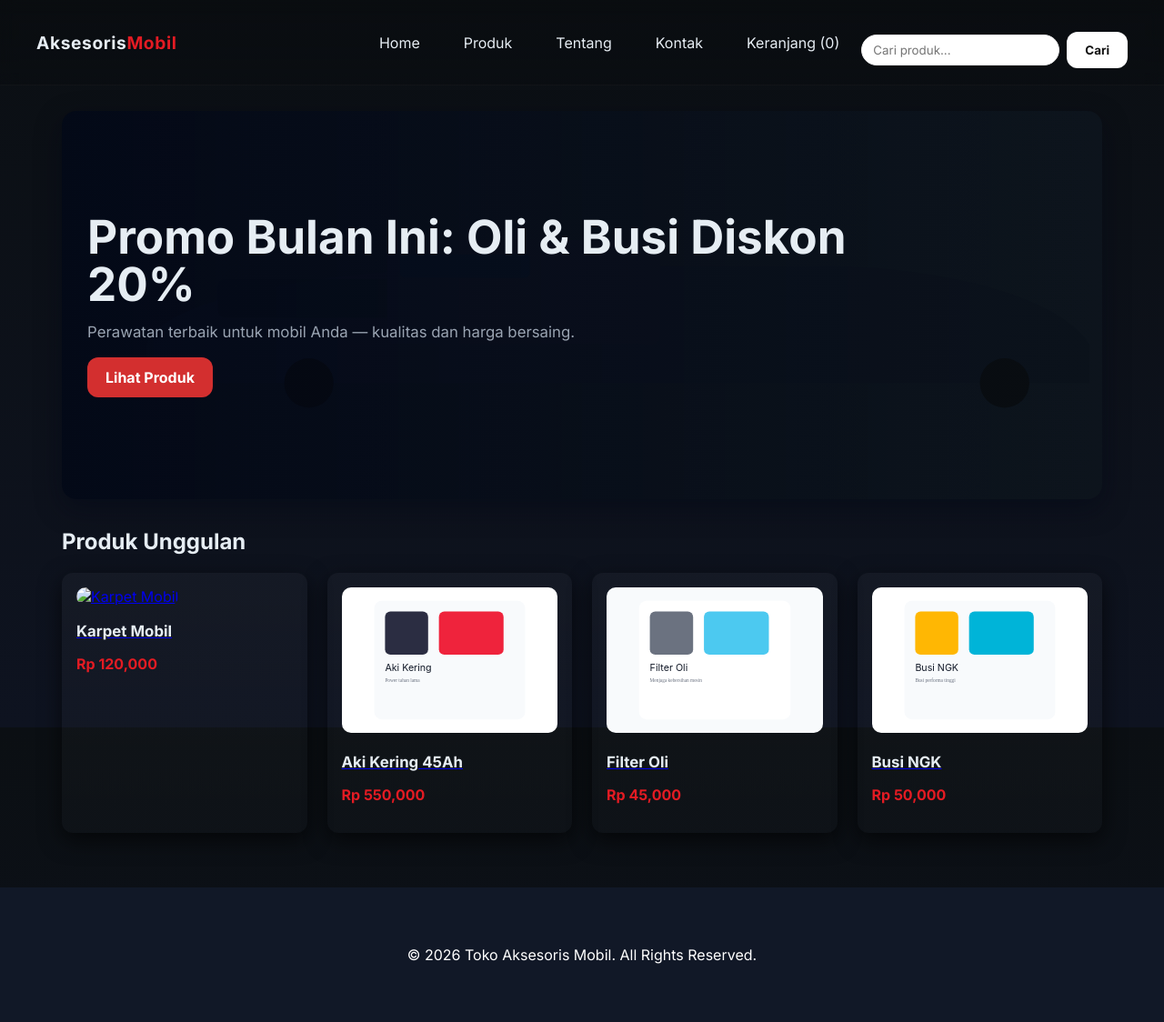
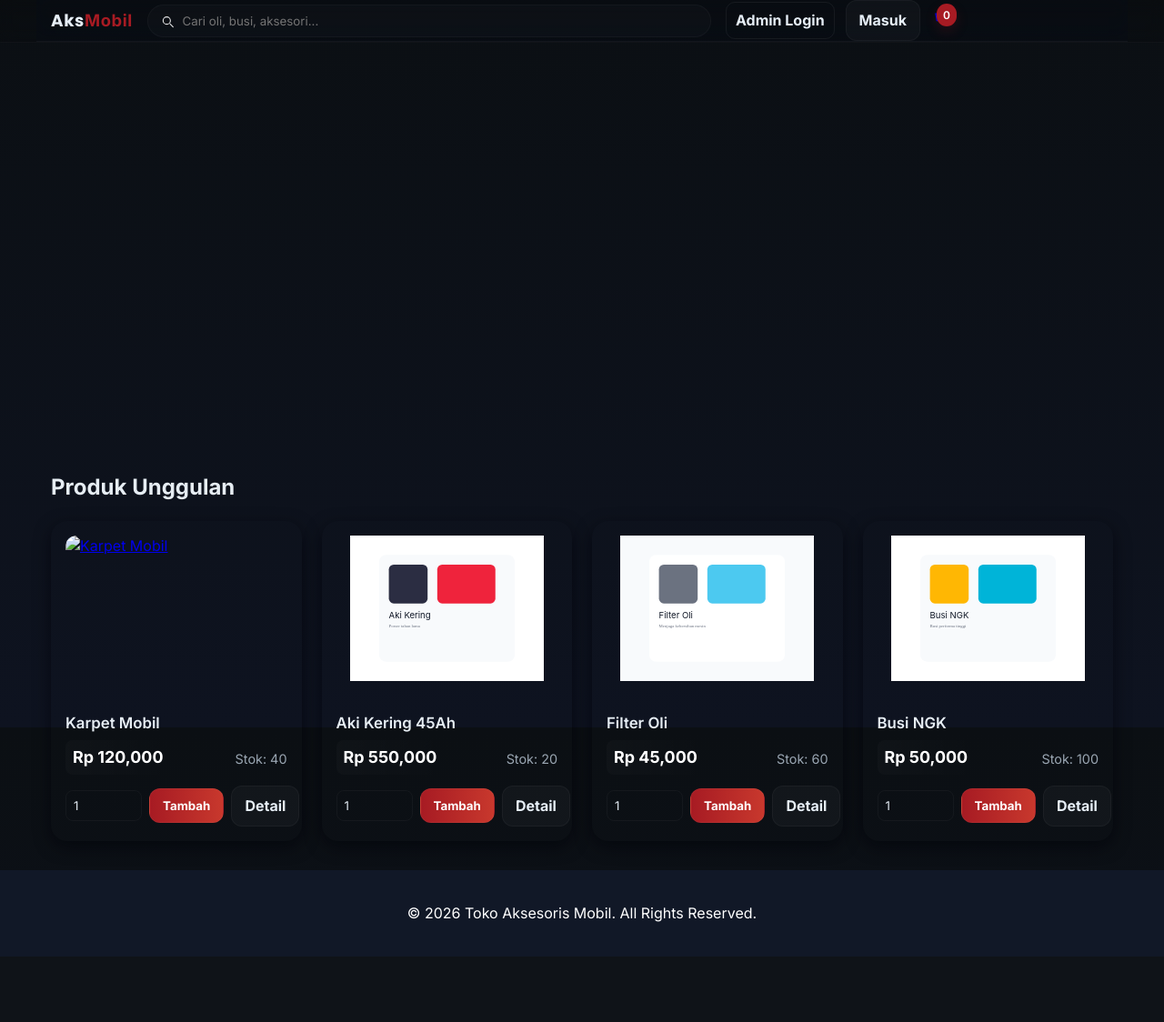
Before and after one commit to slametryujin/aksesoris_mobil3, a PHP site: page /aksesoris_mobil2/home.php in a window 1280 px wide. Shown: the whole page at 91% size. After the commit the page ends 1052 px from the top, so only its background shows below. Run offline with PHP 8.4, Linux system fonts and the light colour scheme; data comes from the database, SQL or seed files in the repository.

Commit message:
revisi lagiii

```diff
--- /dev/null
+++ b/assets/css/premium-theme.css
@@ -0,0 +1,244 @@
+/* Premium Dark Theme - premium-theme.css
+   - Dark navy -> black gradient
+   - Muted elegant red accent
+   - Glassmorphism, subtle glow, shadows, tokens
+*/
+@import url('https://fonts.googleapis.com/css2?family=Inter:wght@300;400;600;700&family=Poppins:wght@600;700&display=swap');
+
+:root{
+  /* Colors */
+  --bg-900: #02040a; /* near-black */
+  --bg-800: #071428; /* dark-navy */
+  --bg-gradient: linear-gradient(180deg,var(--bg-800) 0%, var(--bg-900) 100%);
+
+  --surface-100: rgba(255,255,255,0.02);
+  --surface-200: rgba(255,255,255,0.03);
+  --glass-border: rgba(255,255,255,0.04);
+
+  --accent: #A71B23; /* elegant deep red */
+  --accent-weak: rgba(167,27,35,0.12);
+  --muted: #9aa6b2;
+  --text: #e6eef6;
+  --muted-2: #a7b3bf;
+
+  /* Tokens */
+  --radius-sm: 8px;
+  --radius-md: 16px;
+  --radius-lg: 24px;
+  --shadow-soft: 0 6px 18px rgba(2,4,10,0.6);
+  --shadow-elev: 0 12px 36px rgba(2,4,10,0.7);
+  --transition: 300ms cubic-bezier(.2,.9,.3,1);
+}
+
+/* Base */
+html,body{height:100%;}
+body{
+  font-family: Inter, system-ui, -apple-system, 'Segoe UI', Roboto, 'Helvetica Neue', Arial;
+  color:var(--text);
+  background:var(--bg-gradient);
+  -webkit-font-smoothing:antialiased;
+  -moz-osx-font-smoothing:grayscale;
+  line-height:1.45;
+}
+*{box-sizing:border-box}
+
+/* Glass navbar */
+.navbar{
+  position:sticky;top:0;z-index:50;
+  background: rgba(10,16,26,0.36);
+  backdrop-filter: blur(8px) saturate(120%);
+  border-bottom: 1px solid var(--glass-border);
+  padding:14px 20px; display:flex;align-items:center;gap:16px;
+}
+.navbar .brand{display:flex;align-items:center;gap:12px}
+.navbar .logo{font-family:Poppins, Inter; font-weight:700; color:var(--text); font-size:1.15rem}
+.navbar .logo .accent{color:var(--accent)}
+
+.navbar .search{
+  flex:1; max-width:620px; display:flex; align-items:center; background:rgba(255,255,255,0.02); border-radius:999px; padding:8px 12px; border:1px solid rgba(255,255,255,0.03);
+}
+.navbar .search input{background:transparent;border:0;color:var(--text);outline:none;padding-left:8px;width:100%}
+.navbar .icon{opacity:0.9}
+
+.navbar .cart{position:relative}
+.cart-badge{position:absolute;right:-8px;top:-6px;background:var(--accent);color:#fff;border-radius:999px;padding:4px 7px;font-size:12px;font-weight:600;box-shadow:0 6px 14px rgba(167,27,35,0.18)}
+
+.navbar.scrolled{box-shadow:0 8px 30px rgba(2,4,10,0.6);border-bottom-color:rgba(255,255,255,0.03)}
+
+/* Hero */
+.hero{
+  padding:56px 20px; border-radius:var(--radius-lg); margin:22px auto; max-width:1200px;
+  background: linear-gradient(180deg, rgba(255,255,255,0.02), rgba(255,255,255,0.01));
+  box-shadow: var(--shadow-soft);
+  display:grid;grid-template-columns:1fr 420px;gap:28px;align-items:center;
+}
+.hero .eyebrow{color:var(--muted);font-size:0.9rem;margin-bottom:8px;letter-spacing:1px}
+.hero h1{font-family:Poppins; font-weight:700; font-size:2.6rem; margin:0 0 12px; line-height:1.02}
+.hero p{color:var(--muted-2); margin:0 0 18px;max-width:40ch}
+.hero .hero-actions{display:flex;align-items:center;gap:12px}
+.hero .cta{display:inline-flex;align-items:center;gap:12px;padding:14px 20px;border-radius:12px;background:linear-gradient(90deg,var(--accent), #C8382D);color:#fff;font-weight:700;box-shadow:0 12px 28px rgba(167,27,35,0.12);transition:transform var(--transition), box-shadow var(--transition)}
+.hero .cta:after{content:'';display:block;height:3px;background:rgba(255,255,255,0.08);border-radius:3px;margin-top:8px;transform-origin:left;transform:scaleX(0);transition:transform var(--transition)}
+.hero .cta:hover{transform:translateY(-6px);box-shadow:0 26px 50px rgba(167,27,35,0.16)}
+.hero .cta:hover:after{transform:scaleX(1)}
+.hero-visual{background:linear-gradient(180deg, rgba(255,255,255,0.02), transparent);border-radius:14px;padding:8px;display:flex;align-items:center;justify-content:center;min-height:220px;overflow:hidden}
+.hero-visual .car{max-width:100%;height:auto;transform:translateY(var(--parallax,0px));transition:transform 450ms cubic-bezier(.2,.9,.3,1);filter:drop-shadow(0 20px 40px rgba(0,0,0,0.6)) saturate(120%) contrast(105%)}
+@media(min-width:900px){ .hero h1{font-size:3.6rem} .hero{grid-template-columns:1fr 520px} }
+
+/* Product detail */
+.product-detail{display:grid;grid-template-columns:520px 1fr;gap:28px;align-items:start;margin:28px 0}
+.product-detail .badge-wrap{position:relative}
+.product-detail img{width:100%;border-radius:14px;box-shadow:var(--shadow-soft)}
+.product-detail .prod-info{padding:8px 0}
+.product-detail .prod-info h2{font-family:Poppins;margin-top:0}
+.product-detail .prod-info .price{font-size:1.6rem;font-weight:800}
+.product-detail form{margin-top:12px;display:flex;gap:12px;align-items:center}
+.product-detail input[type="number"]{width:96px;padding:10px;border-radius:10px;border:1px solid rgba(255,255,255,0.04);background:transparent;color:var(--text)}
+
+@media(max-width:900px){
+  .product-detail{grid-template-columns:1fr;}
+}
+
+@media (prefers-reduced-motion: reduce){
+  .hero-visual .car, .hero .cta{transition:none !important}
+}
+
+.hero-visual{background:linear-gradient(180deg, rgba(255,255,255,0.02), transparent);border-radius:14px;padding:18px;display:flex;align-items:center;justify-content:center;min-height:200px;}
+.hero-visual img{max-width:100%;filter:blur(6px) saturate(110%);opacity:0.95}
+
+/* Product cards */
+.products-grid{display:grid;grid-template-columns:repeat(auto-fit,minmax(220px,1fr));gap:18px;margin:22px 0}
+.card{position:relative;background:var(--surface-100);background-image:none;border-radius:18px;padding:14px;transition:transform var(--transition), box-shadow var(--transition);box-shadow:var(--shadow-soft);overflow:hidden} /* removed gradient to avoid seam */
+.card, .card .img-wrap{background:transparent}
+.card:hover{transform:translateY(-10px);box-shadow:0 20px 46px rgba(2,4,10,0.7)}
+.card .img-wrap{border-radius:12px;overflow:hidden;background:transparent;position:relative;padding:0}
+.card .img-wrap img{width:100%;height:160px;object-fit:contain;display:block}
+.card .title{font-weight:600;margin:10px 0 6px}
+.card .price{font-weight:800;color:#fff;font-size:1.12rem;background:linear-gradient(90deg,rgba(255,255,255,0.02),transparent);padding:6px 8px;border-radius:8px;display:inline-block}
+.card .meta{color:var(--muted);font-size:0.9rem;margin-top:6px}
+
+/* card layout: use flex column and footer for actions */
+.card{display:flex;flex-direction:column;min-height:340px;padding:16px;gap:12px}
+.card .content{flex:1}
+.card .img-wrap{border-radius:12px;overflow:hidden;background:transparent;position:relative;padding:0}
+.card .img-wrap img{width:100%;height:160px;object-fit:contain;display:block}
+.card .title{font-weight:600;margin:10px 0 6px}
+.card .price{font-weight:800;color:#fff;font-size:1.12rem;background:linear-gradient(90deg,rgba(255,255,255,0.02),transparent);padding:6px 8px;border-radius:8px;display:inline-block}
+.card .meta{color:var(--muted);font-size:0.9rem;margin-top:6px}
+
+.card .card-footer{display:flex;gap:8px;align-items:center;margin-top:auto}
+.card .card-footer .qty-input{width:84px;padding:8px;border-radius:8px;border:1px solid rgba(255,255,255,0.04);background:transparent;color:var(--text)}
+.card .card-footer .btn{flex:1}
+
+/* ensure visible badge placement */
+.card .img-wrap .badge{position:absolute;left:12px;top:12px;z-index:2}
+
+@media(max-width:720px){
+  .card{padding-bottom:18px}
+  .card .img-wrap img{height:140px}
+  .card .card-footer{flex-direction:column;gap:10px}
+  .card .card-footer .btn{padding:12px 14px;border-radius:12px;width:100%;display:block}
+  .card .card-footer .qty-input{width:100%}
+  .card .price{margin-bottom:10px}
+  .products-grid{grid-template-columns:repeat(2,minmax(0,1fr));gap:12px}
+}
+/* Badges */
+.badge{display:inline-block;padding:6px 9px;border-radius:999px;font-weight:700;font-size:12px}
+.badge.promo{background:linear-gradient(90deg,var(--accent), #d24b4b);color:#fff;box-shadow:0 8px 30px var(--accent-weak)}
+.badge.low{background:linear-gradient(90deg,#ffb86b,#ffd389);color:#111}
+.badge.out{background:#2f3841;color:#fff}
+
+/* small subtle glow */
+.card[data-glow]:hover{box-shadow:0 28px 64px rgba(167,27,35,0.08)}
+
+@media(max-width:720px){
+  .card{padding-bottom:18px}
+  .card .img-wrap img{height:140px}
+  .card .actions-overlay{position:static;opacity:1;transform:none;margin-top:14px;flex-direction:column;gap:10px;width:100%;display:flex}
+  .card .actions-overlay .btn{padding:12px 14px;border-radius:12px;width:100%;display:block}
+  .card .price{margin-bottom:10px}
+  .products-grid{grid-template-columns:repeat(2,minmax(0,1fr));gap:12px}
+  .hero{padding:28px 16px}
+  .hero h1{font-size:1.6rem}
+  .navbar .search{max-width:none}
+  .mobile-nav{top:64px}
+  .product-detail{display:block}
+  .product-detail img{width:100%;height:auto;border-radius:12px;margin-bottom:12px}
+  .product-detail .prod-info{padding:0}
+  .grid{display:grid;grid-template-columns:repeat(2,minmax(0,1fr));gap:12px}
+}
+
+@media(max-width:420px){
+  .products-grid{grid-template-columns:1fr}
+  .grid{grid-template-columns:1fr}
+  .card .img-wrap img{height:120px}
+  .card .actions-overlay .btn{width:100%}
+}
+
+
+/* Badges */
+.badge{display:inline-block;padding:6px 9px;border-radius:999px;font-weight:700;font-size:12px}
+.badge.promo{background:linear-gradient(90deg,var(--accent), #d24b4b);color:#fff;box-shadow:0 6px 20px var(--accent-weak)}
+.badge.sold{background:#2f3841;color:#fff}
+.badge.best{background:linear-gradient(90deg,#ffb86b,#ffd389);color:#111}
+
+/* Buttons */
+.btn{display:inline-flex;align-items:center;gap:8px;padding:10px 14px;border-radius:12px;background:var(--surface-200);border:1px solid rgba(255,255,255,0.04);color:var(--text);transition:transform var(--transition), background var(--transition);}
+.btn-primary{background:linear-gradient(90deg,var(--accent), #C8382D);color:#fff}
+.btn:hover{transform:translateY(-4px);box-shadow:0 12px 28px rgba(2,4,10,0.48)}
+.btn:active{transform:translateY(-1px) scale(.995)}
+.btn:focus{outline:2px solid rgba(167,27,35,0.16);outline-offset:3px}
+
+/* Admin button */
+.btn.admin{background:transparent;border:1px solid rgba(255,255,255,0.06);padding:8px 10px;border-radius:10px;font-weight:700}
+.btn.admin:hover{border-color:var(--accent);box-shadow:0 10px 30px rgba(167,27,35,0.06);transform:translateY(-3px)}
+
+/* Price emphasis */
+.card .price{font-weight:800;color:#fff;font-size:1.12rem;background:linear-gradient(90deg,rgba(255,255,255,0.02),transparent);padding:6px 8px;border-radius:8px;display:inline-block}
+/* Utilities */
+.container{max-width:1200px;margin:0 auto;padding:0 16px}
+
+/* Responsive - Mobile first */
+@media(min-width:900px){
+  .hero h1{font-size:3.2rem}
+  .hero{grid-template-columns:1fr 480px}
+}
+
+@media(max-width:720px){
+  .hero{grid-template-columns:1fr;}
+  .hero-visual{order:-1}
+  .navbar{padding:12px}
+}
+
+/* Mobile nav / toggle */
+.nav-toggle{background:transparent;border:0;color:var(--text);font-size:20px;padding:8px;border-radius:8px;display:none}
+.mobile-nav{position:fixed;left:0;right:0;top:68px;background:rgba(8,12,18,0.96);backdrop-filter:blur(8px);padding:16px;display:none;flex-direction:column;gap:8px;z-index:60}
+.mobile-nav.active{display:flex}
+.mobile-nav a{padding:12px;border-radius:10px;color:var(--text)}
+
+@media(max-width:900px){
+  .nav-toggle{display:block}
+}
+
+/* Micro interactions */
+[data-animate]{opacity:0; transform: translateY(10px); transition:opacity var(--transition), transform var(--transition)}
+[data-animate].in-view{opacity:1; transform:none}
+
+/* Card focus & keyboard accessibility */
+.card{outline:0}
+.card:focus-within, .card.keyboard-focus, .card:focus{box-shadow:0 18px 42px rgba(167,27,35,0.08);transform:translateY(-8px)}
+.card:focus-within .actions-overlay, .card:focus .actions-overlay, .card.keyboard-focus .actions-overlay{opacity:1;transform:none}
+
+/* Buttons focus */
+.btn:focus, .btn:focus-visible{outline:3px solid rgba(167,27,35,0.12);outline-offset:3px;box-shadow:0 8px 20px rgba(167,27,35,0.06)}
+
+/* Reduced motion */
+@media (prefers-reduced-motion: reduce){
+  *{transition:none !important;animation:none !important}
+}
+
+/* sr-only helper for accessibility */
+.sr-only{position:absolute;width:1px;height:1px;padding:0;margin:-1px;overflow:hidden;clip:rect(0,0,0,0);white-space:nowrap;border:0}
+
+/* small helpers for color accessibility */
+.muted{color:var(--muted)}
+.center{text-align:center}
--- a/assets/css/theme.css
+++ b/assets/css/theme.css
@@ -40,7 +40,8 @@ body.theme-premium{background:linear-gradient(180deg, #0b0f13 0%, #0e1320 100%);
 .btn:hover{transform:translateY(-4px)}
 /* Product Grid */
 .grid{display:grid;grid-template-columns:repeat(auto-fit,minmax(220px,1fr));gap:22px}
-.card{position:relative;background:linear-gradient(180deg,var(--card-dark), rgba(255,255,255,0.01));padding:16px;border-radius:12px;box-shadow:0 8px 24px rgba(0,0,0,0.6);transition:transform var(--transition),box-shadow var(--transition)}
+.card{position:relative;background:var(--card-dark);padding:16px;border-radius:12px;box-shadow:0 8px 24px rgba(0,0,0,0.6);transition:transform var(--transition),box-shadow var(--transition)}
+.card, .card .img-wrap{background:transparent}
 .card:hover{transform:translateY(-8px);box-shadow:0 18px 48px rgba(0,0,0,0.7)}
 .card img{width:100%;height:160px;object-fit:cover;border-radius:10px;margin-bottom:12px}
 .card h3{margin:6px 0;font-size:1.05rem;color:var(--text-light)}
--- a/assets/js/main.js
+++ b/assets/js/main.js
@@ -1,6 +1,54 @@
-// small helper JS (navigation toggle + small helpers)
+// small helper JS (navigation toggle, sticky blur, outside-close, hero parallax, accessibility)
 document.addEventListener('DOMContentLoaded', function(){
   const nav = document.getElementById('mainNav');
   const btn = document.getElementById('navToggle');
-  if(btn && nav){ btn.addEventListener('click', function(){ nav.classList.toggle('active'); }); }
+  const navbar = document.querySelector('.navbar');
+  const prefersReduced = window.matchMedia && window.matchMedia('(prefers-reduced-motion: reduce)').matches;
+
+  if(btn && nav){
+    btn.addEventListener('click', function(e){ nav.classList.toggle('active'); e.stopPropagation(); });
+    // close when clicking outside
+    document.addEventListener('click', function(e){ if(nav.classList.contains('active') && !nav.contains(e.target) && e.target !== btn){ nav.classList.remove('active'); } });
+  }
+
+  // sticky blur on scroll
+  function onScroll(){ if(window.scrollY > 16) navbar && navbar.classList.add('scrolled'); else navbar && navbar.classList.remove('scrolled'); }
+  onScroll(); window.addEventListener('scroll', onScroll, {passive:true});
+
+  // hero parallax (skip if user prefers reduced motion)
+  const heroImg = document.querySelector('.hero-visual .car');
+  if(heroImg && !prefersReduced){
+    let ticking = false;
+    function handleParallax(){
+      if(ticking) return; ticking = true;
+      window.requestAnimationFrame(()=>{
+        const rect = heroImg.getBoundingClientRect();
+        const windowH = window.innerHeight;
+        const centerOffset = rect.top - windowH/2 + rect.height/2;
+        const val = Math.max(-20, Math.min(20, -centerOffset * 0.03));
+        heroImg.style.transform = `translateY(${val}px)`;
+        ticking = false;
+      });
+    }
+    handleParallax(); window.addEventListener('scroll', handleParallax, {passive:true}); window.addEventListener('resize', handleParallax);
+  }
+
+  // simple click micro-interaction on CTA
+  document.querySelectorAll('.cta').forEach(el=>{
+    el.addEventListener('click', e=>{
+      el.classList.add('pressed'); setTimeout(()=>el.classList.remove('pressed'),160);
+    });
+  });
+
+  // keyboard accessibility for product cards
+  document.querySelectorAll('.card').forEach(card=>{
+    if(!card.hasAttribute('tabindex')) card.setAttribute('tabindex','0');
+    // on Enter/Space, focus first interactive element
+    card.addEventListener('keydown', function(e){
+      if(e.key === 'Enter' || e.key === ' '){ e.preventDefault(); const next = card.querySelector('a, button, input'); if(next) next.focus(); }
+    });
+    // Add keyboard focus class to style when focus is via keyboard
+    card.addEventListener('focusin', ()=>card.classList.add('keyboard-focus'));
+    card.addEventListener('focusout', ()=>card.classList.remove('keyboard-focus'));
+  });
 });
--- a/home.php
+++ b/home.php
@@ -1,10 +1,15 @@
 <?php require 'inc/header.php'; ?>
-<section class="hero">
-  <div class="hero-inner">
-    <h1>Promo Bulan Ini: Oli & Busi Diskon 20%</h1>
-    <p>Perawatan terbaik untuk mobil Anda — kualitas dan harga bersaing.</p>
-    <a href="products.php" class="btn">Lihat Produk</a>
+<section class="hero" data-animate>
+  <div>
+    <div class="eyebrow">PROMO BULAN INI</div>
+    <h1>Performa & Perawatan Mobilmu, Lebih Premium</h1>
+    <p class="muted">Diskon khusus untuk oli dan busi berkualitas — pas untuk penggemar otomotif.</p>
+    <div class="hero-actions" style="margin-top:16px">
+      <a class="cta" href="products.php">Jelajahi Promo</a>
+      <a class="btn" href="products.php" style="margin-left:10px">Lihat Semua Produk</a>
+    </div>
   </div>
+  <div class="hero-visual"><img src="assets/img/demo/hero-car.svg" alt="hero car" class="car"></div>
 </section>
 
 <section class="featured">
@@ -13,15 +18,32 @@
     <?php
     $res = $conn->query("SELECT * FROM products ORDER BY id DESC LIMIT 4");
     while($p = $res->fetch_assoc()): ?>
-      <div class="card">
-        <div class="badge-wrap">
+      <div class="card" data-glow tabindex="0" aria-label="Produk: <?php echo htmlspecialchars($p['name']); ?>">
+        <div class="img-wrap">
           <?php if($p['stock'] <= 0): ?><span class="badge out">Habis</span><?php elseif($p['stock'] > 0 && $p['stock'] < 5): ?><span class="badge low">Stok terbatas</span><?php endif; ?>
           <a href="product.php?id=<?php echo $p['id']; ?>">
             <img src="assets/img/<?php echo htmlspecialchars($p['image']); ?>" alt="<?php echo htmlspecialchars($p['name']); ?>">
-            <h3><?php echo htmlspecialchars($p['name']); ?></h3>
           </a>
         </div>
-        <p class="price">Rp <?php echo number_format($p['price']); ?></p>
+        <div class="content">
+          <h3 class="title"><?php echo htmlspecialchars($p['name']); ?></h3>
+          <div class="price-meta" style="display:flex;justify-content:space-between;align-items:center">
+            <div class="price">Rp <?php echo number_format($p['price']); ?></div>
+            <div class="meta">Stok: <?php echo $p['stock']; ?></div>
+          </div>
+        </div>
+        <div class="card-footer">
+          <?php if($p['stock']>0): ?>
+            <form method="post" action="cart.php" style="display:flex;gap:8px;align-items:center;width:100%">
+              <input type="hidden" name="product_id" value="<?php echo $p['id']; ?>">
+              <input class="qty-input" type="number" name="qty" value="1" min="1" max="<?php echo $p['stock']; ?>">
+              <button class="btn btn-primary">Tambah</button>
+            </form>
+          <?php else: ?>
+            <button class="btn" disabled>Habis</button>
+          <?php endif; ?>
+          <a class="btn" href="product.php?id=<?php echo $p['id']; ?>">Detail</a>
+        </div>
       </div>
     <?php endwhile; ?>
   </div>
--- a/inc/header.php
+++ b/inc/header.php
@@ -7,26 +7,45 @@
   <title>Toko Aksesoris Mobil</title>
   <link rel="stylesheet" href="/aksesoris_mobil2/assets/css/style.css">
   <link rel="stylesheet" href="/aksesoris_mobil2/assets/css/theme.css">
+  <link rel="stylesheet" href="/aksesoris_mobil2/assets/css/premium-theme.css">
   <link href="https://fonts.googleapis.com/css2?family=Poppins:wght@300;400;600;700;800&family=Inter:wght@300;400;600;700&display=swap" rel="stylesheet">
 </head>
 <body class="theme-premium">
 <header class="site-header">
-  <div class="container header-inner">
-    <a href="/aksesoris_mobil2/" class="logo">Aksesoris<span>Mobil</span></a>
+  <div class="navbar container">
+    <div class="brand"><a href="/aksesoris_mobil2/" class="logo">Aks<span class="accent">Mobil</span></a></div>
     <button class="nav-toggle" id="navToggle" aria-label="Toggle navigation">☰</button>
-    <nav class="main-nav" id="mainNav">
+    <nav class="mobile-nav" id="mainNav">
       <a href="/aksesoris_mobil2/">Home</a>
       <a href="/aksesoris_mobil2/products.php">Produk</a>
       <a href="/aksesoris_mobil2/about.php">Tentang</a>
       <a href="/aksesoris_mobil2/contact.php">Kontak</a>
-      <a href="/aksesoris_mobil2/cart.php" class="cart-link">Keranjang (<?php echo isset($_SESSION['cart']) ? array_sum(array_column($_SESSION['cart'], 'qty')) : 0; ?>)</a>
-      <div style="margin-top:8px;padding-top:8px;border-top:1px dashed rgba(0,0,0,0.04);">
-        <form method="get" action="/aksesoris_mobil2/products.php" style="display:flex;gap:8px;align-items:center">
-          <input name="q" type="text" placeholder="Cari produk..." value="<?php echo isset($_GET['q'])?htmlspecialchars($_GET['q']):''; ?>" style="padding:8px 12px;border-radius:999px;border:1px solid #eee">
-          <button class="btn light">Cari</button>
-        </form>
-      </div>
     </nav>
+    <div class="search">
+      <form method="get" action="/aksesoris_mobil2/products.php" style="display:flex;align-items:center;width:100%">
+        <svg class="icon" width="18" height="18" viewBox="0 0 24 24" fill="none" xmlns="http://www.w3.org/2000/svg"><path stroke="currentColor" stroke-width="1.5" stroke-linecap="round" stroke-linejoin="round" d="M21 21l-4.35-4.35"/><circle cx="11.5" cy="11.5" r="5.5" stroke="currentColor" stroke-width="1.5"/></svg>
+        <input name="q" type="text" placeholder="Cari oli, busi, aksesori..." value="<?php echo isset($_GET['q'])?htmlspecialchars($_GET['q']):''; ?>" />
+      </form>
+    </div>
+    <div class="icons" style="display:flex;align-items:center;gap:12px">
+      <?php if(isset($_SESSION['admin'])): ?>
+        <a href="/aksesoris_mobil2/admin/dashboard.php" class="btn admin" title="Dashboard Admin">Admin: <?php echo htmlspecialchars($_SESSION['admin']['username']); ?></a>
+        <a href="/aksesoris_mobil2/admin/logout.php" class="btn">Logout Admin</a>
+      <?php else: ?>
+        <a href="/aksesoris_mobil2/admin/login.php" class="btn admin">Admin Login</a>
+      <?php endif; ?>
+
+      <?php if(isset($_SESSION['user'])): ?>
+        <a href="/aksesoris_mobil2/account.php" class="btn">Akun</a>
+      <?php else: ?>
+        <a href="/aksesoris_mobil2/login.php" class="btn">Masuk</a>
+      <?php endif; ?>
+
+      <a href="/aksesoris_mobil2/cart.php" class="cart" aria-label="Keranjang">
+        <svg width="20" height="20" viewBox="0 0 24 24" fill="none"><path stroke="currentColor" stroke-width="1.5" d="M6 6h14l-1.5 9h-11z"/><circle cx="10" cy="20" r="1"/><circle cx="18" cy="20" r="1"/></svg>
+        <span class="cart-badge"><?php echo isset($_SESSION['cart']) ? array_sum(array_column($_SESSION['cart'], 'qty')) : 0; ?></span>
+      </a>
+    </div>
   </div>
 </header>
 <?php if(isset($_SESSION['msg'])){ echo '<p class="error">'.$_SESSION['msg'].'</p>'; unset($_SESSION['msg']); } if(function_exists('get_flash')){ $f = get_flash(); if($f) echo '<p class="success">'.htmlspecialchars($f).'</p>'; } ?>
--- a/product.php
+++ b/product.php
@@ -7,17 +7,17 @@ if(!$p){ echo '<p>Produk tidak ditemukan.</p>'; require 'inc/footer.php'; exit;
 <div class="product-detail">
   <div class="badge-wrap">
     <?php if($p['stock'] <= 0): ?><span class="badge out">Habis</span><?php elseif($p['stock'] > 0 && $p['stock'] < 5): ?><span class="badge low">Stok terbatas</span><?php endif; ?>
-    <img src="assets/img/<?php echo htmlspecialchars($p['image']); ?>" alt="<?php echo htmlspecialchars($p['name']); ?>">
+    <div class="img-wrap"><img src="assets/img/<?php echo htmlspecialchars($p['image']); ?>" alt="<?php echo htmlspecialchars($p['name']); ?>"></div>
   </div>
   <div class="prod-info">
     <h2><?php echo htmlspecialchars($p['name']); ?></h2>
     <p class="price">Rp <?php echo number_format($p['price']); ?></p>
-    <p>Stok: <?php echo $p['stock']; ?></p>
+    <p class="meta">Stok: <?php echo $p['stock']; ?></p>
     <p><?php echo nl2br(htmlspecialchars($p['description'])); ?></p>
     <form method="post" action="cart.php">
       <input type="hidden" name="product_id" value="<?php echo $p['id']; ?>">
       <input type="number" name="qty" value="1" min="1" max="<?php echo $p['stock']; ?>">
-      <button class="btn">Tambah ke Keranjang</button>
+      <button class="btn btn-primary">Tambah ke Keranjang</button>
     </form>
   </div>
 </div>
```
Also changed, not shown: DESIGN.md (+68 -37 lines), QA_CHECKLIST.md (+3 -1 lines), admin/product_form.php (+36 -2 lines), design/ui-prototype.html (added, +78 -0 lines), products.php (+21 -10 lines), assets/img/demo/hero-car.svg (added), assets/img/uploads/img_695f38f80d1c9.jpg (added), assets/img/uploads/img_695f393ee54b0.jpg (added).
